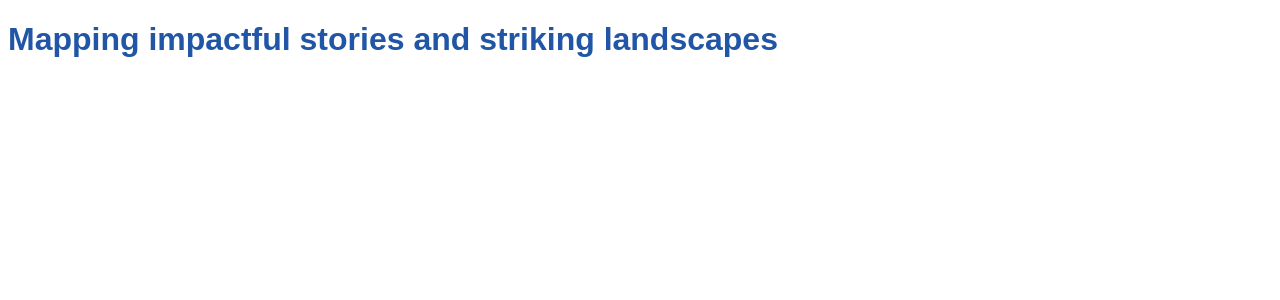
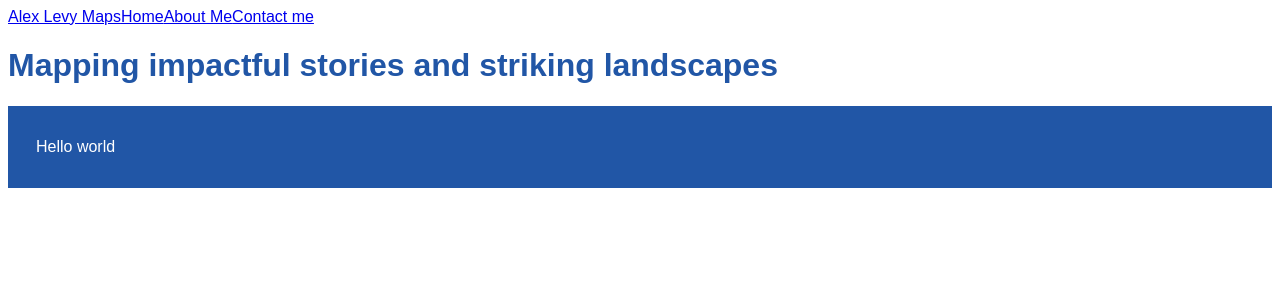
Before and after one commit to alexlevydesign/map-portfolio, a Next.js app: page / in a window 1280 px wide. Shown: the top 300 px of the page. Built offline with nearby package versions, Linux system fonts and the light colour scheme.

Commit message:
added navbar and button components

```diff
--- /dev/null
+++ b/app/components/Button.tsx
@@ -0,0 +1,9 @@
+import styles from "./button.module.scss";
+
+export default function Button() {
+    return (
+        <div className={styles.button}>
+            <p>Hello world</p>
+        </div>
+    );
+}
--- /dev/null
+++ b/app/components/NavBar.tsx
@@ -0,0 +1,12 @@
+import Link from "next/link";
+
+export default function NavBar() {
+    return (
+        <header>
+            <Link href="/">Alex Levy Maps</Link>
+            <Link href="/">Home</Link>
+            <Link href="/about">About Me</Link>
+            <Link href="/contact">Contact me</Link>
+        </header>
+    );
+}
--- /dev/null
+++ b/app/components/button.module.scss
@@ -0,0 +1,5 @@
+.button {
+    background-color: #2156A6;
+    color: #fff;
+    padding: 1rem 1.75rem;
+}
--- a/app/layout.tsx
+++ b/app/layout.tsx
@@ -1,6 +1,6 @@
 import type { Metadata } from "next";
 import { Geist, Geist_Mono } from "next/font/google";
-import "./globals.css";
+import "./globals.scss";
 
 const geistSans = Geist({
   variable: "--font-geist-sans",
--- a/app/page.tsx
+++ b/app/page.tsx
@@ -1,11 +1,16 @@
 import Image from "next/image";
-import styles from "./page.module.css";
+import styles from "./page.module.scss";
+
+import NavBar from "./components/NavBar";
+import Button from "./components/Button";
 
 export default function Home() {
   return (
     <div className={styles.page}>
+      <NavBar />
       <main className={styles.main}>
       <h1>Mapping impactful stories and striking landscapes</h1>
+      <Button />
       </main>
     </div>
   );
```
Also changed, not shown: package.json (+4 -3 lines), app/components/nav-bar.module.scss (added), app/globals.scss (renamed from app/globals.css), app/page.module.scss (renamed from app/page.module.css), 1 other file (tests, documents, lock files or other folders).
